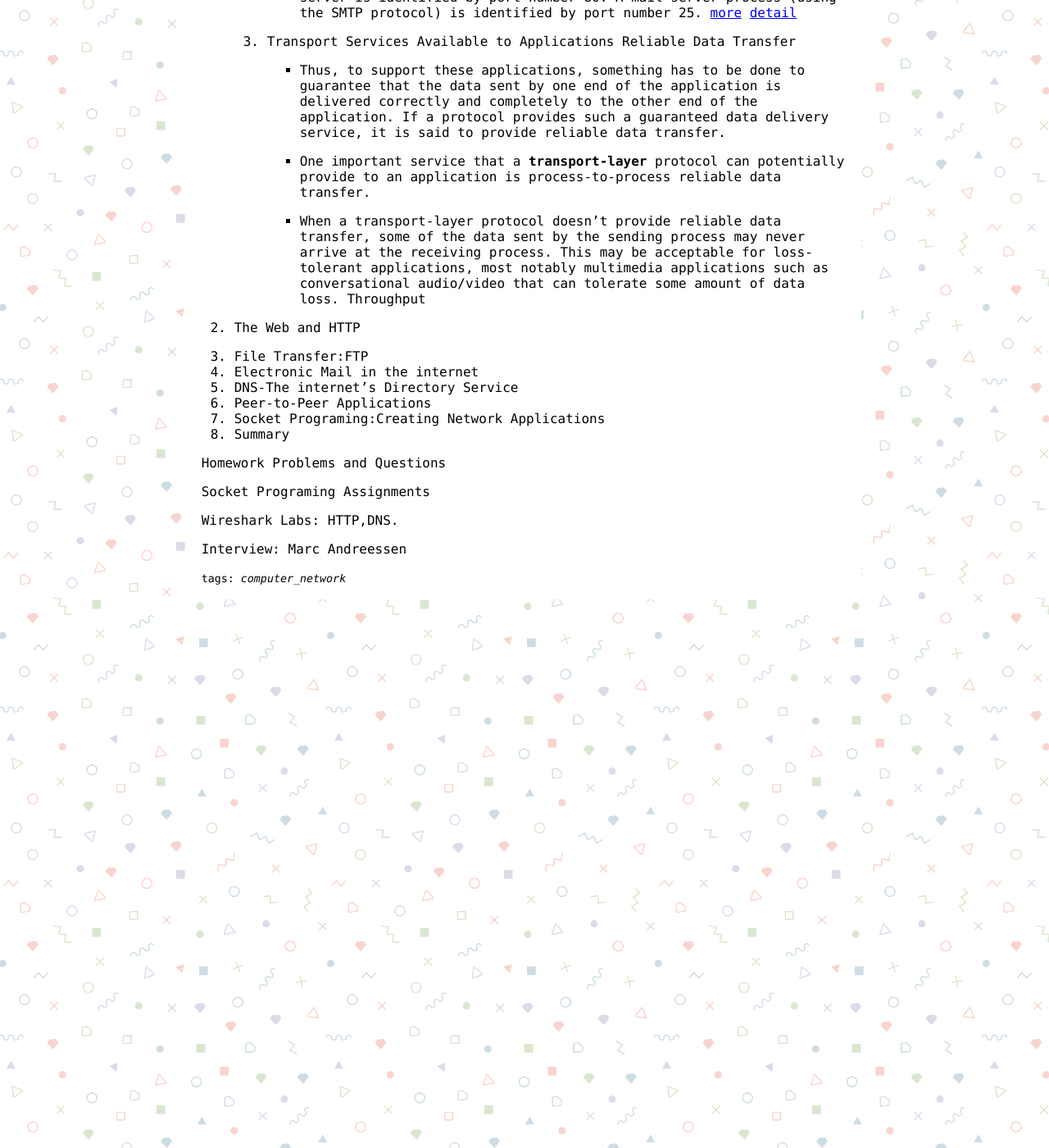
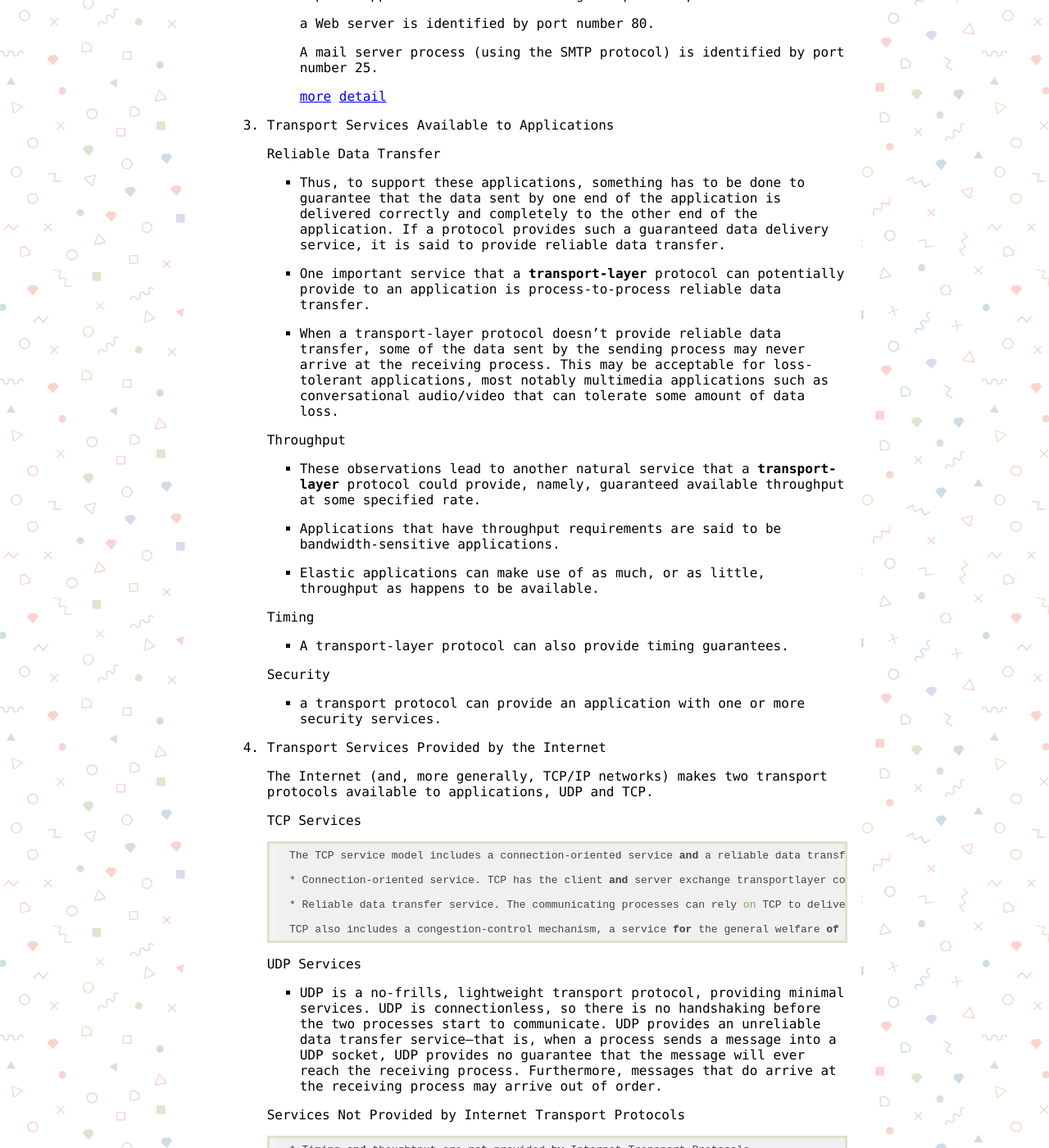
Before and after one commit to MannixSuo/docs, a Jekyll site: the page built from _posts/2019-10-16-Application Layer.md, in a window 1280 px wide and 1400 px high, scrolled down 1027 px. Shown: the whole window at 82% size. Built offline with Jekyll 4.4.1, drawn with Linux system fonts in a browser that asks for light colours; some of the changed text lies outside the part shown.

Commit message:
Update 2019-10-16-Application Layer.md

```diff
--- a/_posts/2019-10-16-Application Layer.md
+++ b/_posts/2019-10-16-Application Layer.md
@@ -1,5 +1,5 @@
 ---
-title: Computer Networking A Top Down Approach
+title: Application Layer
 layout: posts
 tags: computer_network
 use_math: true
@@ -28,28 +28,90 @@
         * Processes on two different end systems communicate with each other by exchanging messages across the computer network.
 
         Client and Server Processes
+
         * In the context of a communication session between a pair of processes, the process that initiates the communication (that is, initially contacts the other process at the beginning of the session) is labeled as the client. The process that waits to be contacted to begin the session is the server.
 
         The Interface Between the Process and the Computer Network
 
-        * the network through a software interface called a socket.
+        * the network through a software interface called a **socket**.
 
         Addressing Processes
 
         * one **ip** address refer to one host, one **port number** refer to one process.
+
         * Popular applications have been assigned specific port numbers.
+
             a Web server is identified by port number 80.
+
             A mail server process (using the SMTP protocol) is identified by port number 25.
+
             [more](http://www.iana.org) [detail](https://www.iana.org/assignments/service-names-port-numbers/service-names-port-numbers.xhtml)
 
     3. Transport Services Available to Applications
+
         Reliable Data Transfer
+
         * Thus, to support these applications, something has to be done to guarantee that the data sent by one end of the application is delivered correctly and completely to the other end of the application. If a protocol provides such a guaranteed data delivery service, it is said to provide reliable data transfer.
 
         * One important service that a **transport-layer** protocol can potentially provide to an application is process-to-process reliable data transfer.
 
         * When a transport-layer protocol doesn’t provide reliable data transfer, some of the data sent by the sending process may never arrive at the receiving process. This may be acceptable for loss-tolerant applications, most notably multimedia applications such as conversational audio/video that can tolerate some amount of data loss.
+
         Throughput
+
+        * These observations lead to another natural service that a **transport-layer** protocol could provide, namely, guaranteed available throughput at some specified rate.
+
+        * Applications that have throughput requirements are said to be bandwidth-sensitive applications.
+
+        * Elastic applications can make use of as much, or as little, throughput as happens to be available.
+
+        Timing
+
+        * A transport-layer protocol can also provide timing guarantees.
+
+        Security
+
+        * a transport protocol can provide an application with one or more security services.
+
+    4. Transport Services Provided by the Internet
+
+        The Internet (and, more generally, TCP/IP networks) makes two transport protocols available to applications, UDP and TCP.
+
+        TCP Services
+
+            The TCP service model includes a connection-oriented service and a reliable data transfer service. When an application invokes TCP as its transport protocol, the application receives both of these services from TCP.
+
+            * Connection-oriented service. TCP has the client and server exchange transportlayer control information with each other before the application-level messages begin to flow. This so-called handshaking procedure alerts the client and server, allowing them to prepare for an onslaught of packets. After the handshaking phase, a TCP connection is said to exist between the sockets of the two processes.
+
+            * Reliable data transfer service. The communicating processes can rely on TCP to deliver all data sent without error and in the proper order.
+
+            TCP also includes a congestion-control mechanism, a service for the general welfare of the Internet rather than for the direct benefit of the communicating processes.
+
+        UDP Services
+
+        * UDP is a no-frills, lightweight transport protocol, providing minimal services. UDP is connectionless, so there is no handshaking before the two processes start to communicate. UDP provides an unreliable data transfer service—that is, when a process sends a message into a UDP socket, UDP provides no guarantee that the message will ever reach the receiving process. Furthermore, messages that do arrive at the receiving process may arrive out of order.
+
+        Services Not Provided by Internet Transport Protocols
+
+            * Timing and thoughtput are not provided by Internet Transport Protocols
+
+    5. Application-layer Protocols
+
+        An application-layer protocol defines how an application’s processes, running on different end systems, pass messages to each other.
+
+        Application-layer defines:
+
+        * The types of messages exchanged, for example, request messages and response messages.
+
+        * The syntax of the various message types, such as the fields in the message and how the fields are delineated
+
+        * The semantics of the fields, that is, the meaning of the information in the fields
+
+        * Rules for determining when and how a process sends messages and responds to messages
+
+    6. Network Applications Covered in This Book
+
+        In this chapter we discuss five important applications: the Web, file transfer, electronic mail, directory service, and P2P applications.
 
 2. The Web and HTTP
 
@@ -60,7 +122,36 @@
 7. Socket Programing:Creating Network Applications
 8. Summary
 
-Homework Problems and Questions
+## Homework Problems and Questions
+
+    SECTION 2.1
+
+    R1. List five nonproprietary Internet applications and the application-layer protocols that they use.
+
+        QQ OICQ.
+        Wechat http.
+        Foxmail smtp.
+        Chrome HTTP.
+        Xshell SSH/FTP.
+
+    R2. What is the difference between network architecture and application architecture?
+
+        network architecture are pre defined and well knowned and only one architecture. but application architure are different from other applications,developer can choose any architecture they like.
+
+    R3. For a communication session between a pair of processes, which process is the client and which is the server?
+
+        the process that initiates the communication is label as client,The process that waits to be contacted to begin the session is the server.
+
+    R4. For a P2P file-sharing application, do you agree with the statement, “There is no notion of client and server sides of a communication session”? Why or why not?
+        I agree, because any computer can initiates a communication, themselves also wait for connection.
+
+    R5. What information is used by a process running on one host to identify a process running on another host?
+
+        to identify a host use ip address,to identify a process use port number.
+
+    R6. Suppose you wanted to do a transaction from a remote client to a server as fast as possible. Would you use UDP or TCP? Why?
+
+        TCP, because tcp provides a reliable data transfer service.
 
 Socket Programing Assignments
 
```
